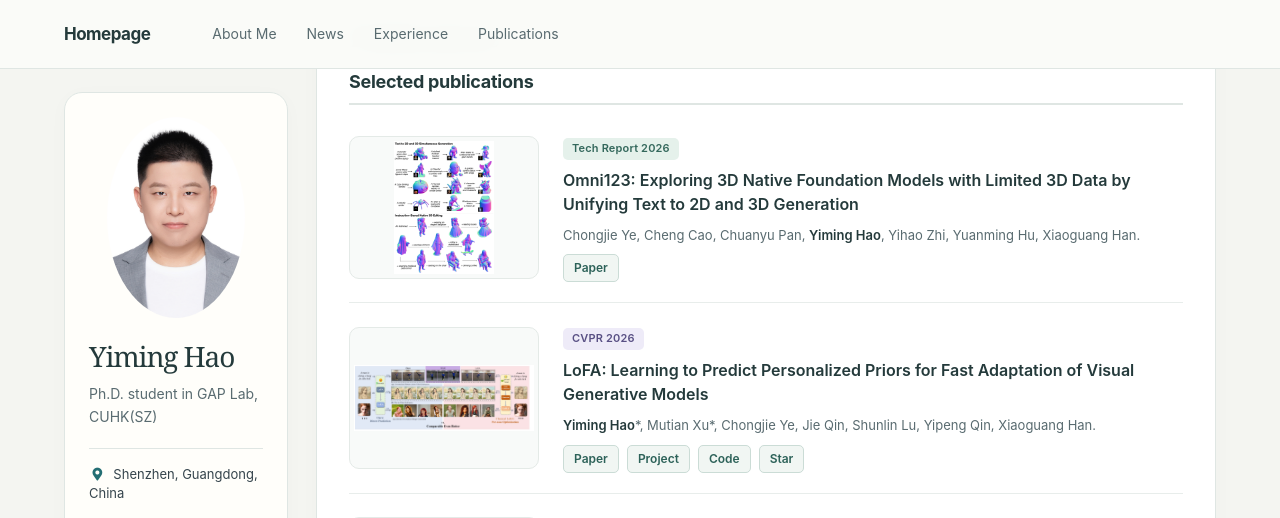
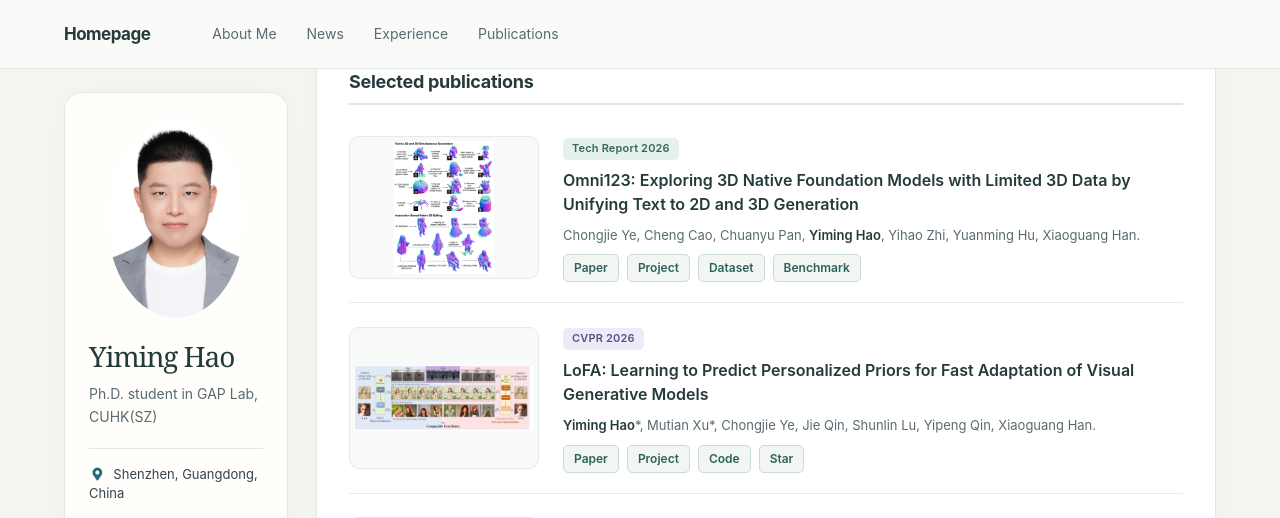
Before and after one commit to Jaeger416/Jaeger416.github.io, a Jekyll site: the page built from _pages/about.md, in a window 1280 px wide and 900 px high, scrolled down 844 px, cut to the strip 0-518 px from the top of the window. Built offline with Jekyll 4.4.1, drawn with Linux system fonts in a browser that asks for light colours.

Commit message:
Add Omni123 project, dataset, and benchmark links

```diff
--- a/_pages/includes/pub.md
+++ b/_pages/includes/pub.md
@@ -23,7 +23,7 @@
 Chongjie Ye, Cheng Cao, Chuanyu Pan, **Yiming Hao**, Yihao Zhi, Yuanming Hu, Xiaoguang Han.
 {: .publication-authors }
 
-[Paper](https://arxiv.org/abs/2604.02289)
+[Paper](https://arxiv.org/abs/2604.02289) [Project](https://omniweave123.github.io/Omni123/) [Dataset](https://huggingface.co/datasets/meshy-ai-team/3DEdit-1M) [Benchmark](https://huggingface.co/datasets/meshy-ai-team/Consis3D-Bench)
 {: .publication-links }
 
 </div>
```
